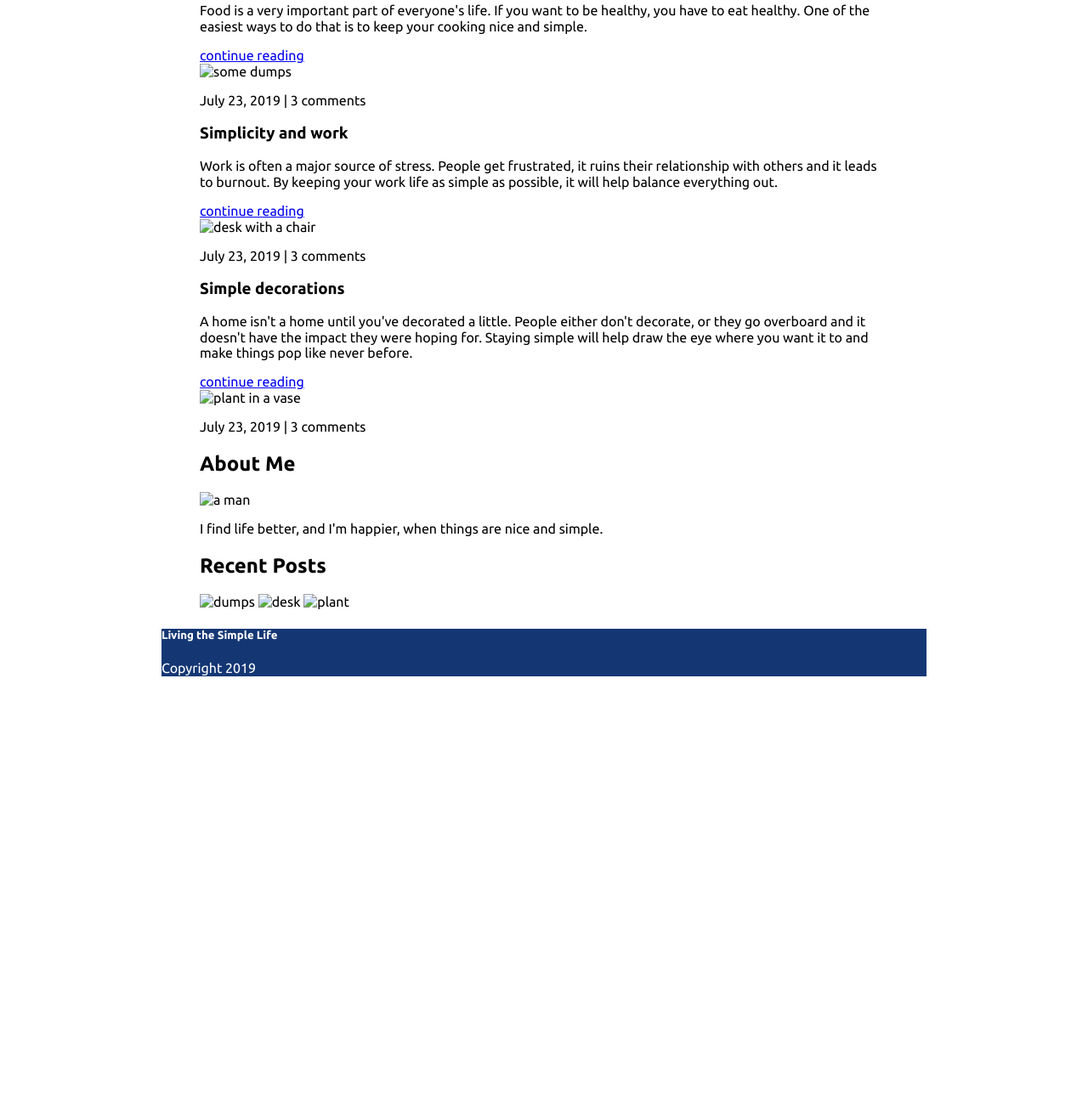
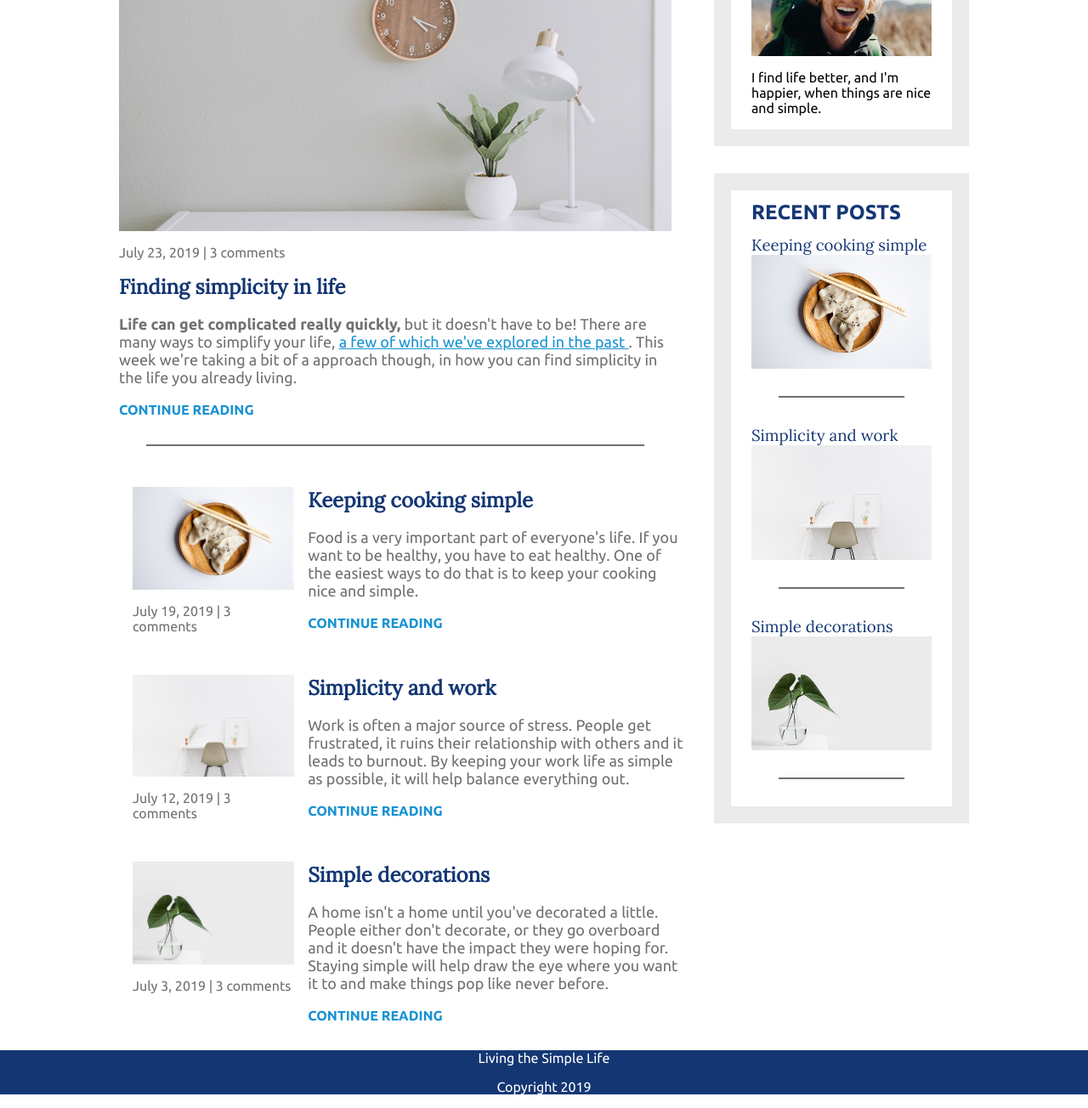
Before and after one commit to medhatnar/css-pages, a plain HTML site: page index.html in a window 1280 px wide. Shown: the part 376-1680 px from the top of the page at 85% size. Before the commit the page ends 1188 px from the top, so only its background shows below. Drawn offline with Linux system fonts and the light colour scheme.

Commit message:
first pass solo

```diff
--- a/css/styles.css
+++ b/css/styles.css
@@ -1,12 +1,29 @@
-/*  Fonts
------
-font-family: 'Lora', serif;
-font-family: 'Ubuntu', sans-serif;
-*/
-
 body {
 	margin: 0;
 	font-family: 'Ubuntu', sans-serif;
+}
+
+img {
+	width: 100%;
+}
+
+a:link {
+	color: #1792d2;
+}
+
+a:hover,
+a:focus {
+	color: #143774;
+}
+
+a:visited {
+    color: #1792d2;
+}
+
+footer {
+    text-align: center;
+    color:white;
+    background:#143774;
 }
 
 /* =================
@@ -21,11 +38,50 @@ h1 {
 	margin: 0;
 }
 
+h2 {
+	font-family: 'Lora', serif;
+	font-size: 1.5rem;
+	color: #143774;
+	margin: 0;
+}
+
+span {
+	font-weight: 700;
+}
+
+.article-body {
+	color: #707070;
+	font-size: 1.125rem;
+}
+
+.article-info {
+	color: #707070;
+	font-weight: 400;
+}
+
+.article-read-more {
+	text-decoration: none;
+	font-size: 1rem;
+	font-weight: 700;
+}
+
 .subtitle {
 	font-weight: 700;
 	color: #1792d2;
 	font-size: 1rem;
 	margin: 0;
+}
+
+.widget-title {
+    font-family: 'Ubuntu', sans-serif;
+    margin: .5em 0;
+}
+
+.widget-recent-post-title {
+    margin: 0;
+	font-family: 'Lora', serif;
+	font-weight: 400;
+	color: #143774;
 }
 
 /* =================
@@ -34,7 +90,7 @@ Layout
 
 .container {
 	width: 90%;
-	max-width: 900px;
+	max-width: 1000px;
 	margin: 0 auto;
 }
 
@@ -45,7 +101,8 @@ Layout
 
 header {
 	background: #f8f8f8;
-	padding: 2em 0;
+	padding: 4em 0;
+	margin-bottom: 3rem;
 }
 
 @media (max-width: 675px) {
@@ -58,9 +115,55 @@ header {
 	}
 }
 
-footer {
-    background: #143774;
-    color: #FFFFFF;
+.container-main {
+    display:flex;
+    justify-content: space-between;
+}
+
+/* main */
+
+main {
+    width:65%;
+}
+
+.main-border {
+    margin: 2em;
+    border: 1px solid #707070;
+}
+
+.article-recent {
+    width: 100%;
+    padding: 1em;
+    display:flex;
+    flex-direction: row-reverse;
+}
+
+.article-recent-main {
+    width: 70%;
+    margin-left: 1em;
+}
+
+.article-recent-secondary {
+    width: 30%;
+}
+
+/* sidebar */
+
+.sidebar {
+    display:flex;
+    flex-direction: column;
+	width: 30%;
+}
+
+.sidebar-widget {
+    padding:0 1.5em;
+    margin-bottom: 2em;
+    border: 20px solid #EBEBEB;
+}
+
+.side-border {
+    margin: 2em;
+    border: 1px solid #707070;
 }
 
 /* navigation */
@@ -89,7 +192,7 @@ nav a:focus {
 }
 
 .current-page {
-	border-bottom: 1px solid #707070;
+	border-bottom: 2px solid #707070;
 }
 
 .current-page:hover {
--- a/index.html
+++ b/index.html
@@ -1,6 +1,5 @@
 <html>
 	<head>
-		<link rel="stylesheet" href="normalize.css" />
 		<link
 			href="https://fonts.googleapis.com/css?family=Lora|Ubuntu:400,700&display=swap"
 			rel="stylesheet"
@@ -24,101 +23,143 @@
 			</div>
 			<!-- / .container -->
 		</header>
-		<div class="container container-content">
-			<div class="container container-posts">
-				<div class="featured-post">
+
+		<div class="container container-main">
+			<main role="main">
+				<article class="article-featured">
 					<img
-						src="#"
-						alt="a desk with a plant and lamp on it and a wooden clock above it"
+						src="img/life.jpg"
+						alt="simple white desk on a white wall with a plant on the far right side"
+						class="article-image"
 					/>
-					<p class="date-and-comments">July 23, 2019 | 3 comments</p>
-					<h3>Finding simplicity in life</h3>
-					<p>
-						<span>Life can get complicated really quickly,</span> but it doesn't
-						have to be! There are many ways to simplify your life,
-						<a href="#"> a few of which we've explored in the past </a>. This
-						week we're taking a bit of a approach though, in how you can find
-						simplicity in the life you already living.
+					<p class="article-info">July 23, 2019 | 3 comments</p>
+
+					<h2 class="article-title">Finding simplicity in life</h2>
+
+					<p class="article-body">
+						<span>
+							Life can get complicated really quickly,
+						</span>
+						but it doesn't have to be! There are many ways to simplify your
+						life,
+						<a href="artkour.com"> a few of which we've explored in the past </a
+						>. This week we're taking a bit of a approach though, in how you can
+						find simplicity in the life you already living.
 					</p>
-					<a class="continue-reading" href="#">continue reading</a>
-				</div>
-				<div class="post">
-					<div class="description">
-						<h3>Keeping cooking simple</h3>
-						<p>
+					<a href="artkour.com" class="article-read-more">CONTINUE READING</a>
+				</article>
+				<!-- border -->
+				<div class="main-border"></div>
+				<!-- border -->
+				<article class="article-recent">
+					<div class="article-recent-main">
+						<h2 class="article-title">Keeping cooking simple</h2>
+						<p class="article-body">
 							Food is a very important part of everyone's life. If you want to
 							be healthy, you have to eat healthy. One of the easiest ways to do
 							that is to keep your cooking nice and simple.
 						</p>
-						<a class="continue-reading" href="#">continue reading</a>
+						<a href="artkour.com" class="article-read-more">CONTINUE READING</a>
 					</div>
-					<!-- description -->
-					<div class="img-date-comments">
-						<img src="#" alt="some dumps" class="thumbnail" />
-						<p class="date-and-comments">July 23, 2019 | 3 comments</p>
+					<div class="article-recent-secondary">
+						<img
+							src="img/food.jpg"
+							alt="two dumplings on a wood plate with chopsticks"
+							class="article-image"
+						/>
+						<p class="article-info">July 19, 2019 | 3 comments</p>
 					</div>
-					<!-- thumbnail -->
-				</div>
-				<!-- post -->
-				<div class="post">
-					<div class="description">
-						<h3>Simplicity and work</h3>
-						<p>
+				</article>
+
+				<article class="article-recent">
+					<div class="article-recent-main">
+						<h2 class="article-title">Simplicity and work</h2>
+						<p class="article-body">
 							Work is often a major source of stress. People get frustrated, it
 							ruins their relationship with others and it leads to burnout. By
 							keeping your work life as simple as possible, it will help balance
 							everything out.
 						</p>
-						<a class="continue-reading" href="#">continue reading</a>
+						<a href="#" class="article-read-more">CONTINUE READING</a>
 					</div>
-					<!-- description -->
-					<div class="img-date-comments">
-						<img src="#" alt="desk with a chair" class="thumbnail" />
-						<p class="date-and-comments">July 23, 2019 | 3 comments</p>
+					<div class="article-recent-secondary">
+						<img
+							src="img/work.jpg"
+							alt="a chair white chair at a white desk on a white wall"
+							class="article-image"
+						/>
+						<p class="article-info">July 12, 2019 | 3 comments</p>
 					</div>
-					<!-- thumbnail -->
-				</div>
-				<!-- post -->
-				<div class="post">
-					<div class="description">
-						<h3>Simple decorations</h3>
-						<p>
+				</article>
+
+				<article class="article-recent">
+					<div class="article-recent-main">
+						<h2 class="article-title">Simple decorations</h2>
+						<p class="article-body">
 							A home isn't a home until you've decorated a little. People either
 							don't decorate, or they go overboard and it doesn't have the
 							impact they were hoping for. Staying simple will help draw the eye
 							where you want it to and make things pop like never before.
 						</p>
-						<a class="continue-reading" href="#">continue reading</a>
+						<a href="#" class="article-read-more">CONTINUE READING</a>
 					</div>
-					<!-- description -->
-					<div class="img-date-comments">
-						<img src="#" alt="plant in a vase" class="thumbnail" />
-						<p class="date-and-comments">July 23, 2019 | 3 comments</p>
+					<div class="article-recent-secondary">
+						<img
+							src="img/deco.jpg"
+							alt="a green plant in a clear, round vase with water in it"
+							class="article-image"
+						/>
+						<p class="article-info">July 3, 2019 | 3 comments</p>
 					</div>
-					<!-- thumbnail -->
-				</div>
-				<!-- post -->
-			</div>
-			<div class="container container-sidepanel">
-				<div class="about-me">
-					<h2>About Me</h2>
-					<img src="artkour.com" alt="a man" />
-					<p>
+				</article>
+			</main>
+
+			<aside class="sidebar">
+				<div class="sidebar-widget">
+					<h2 class="widget-title">ABOUT ME</h2>
+					<img src="img/about-me.jpg" alt="john doe" class="widget-image" />
+					<p class="widget-body">
 						I find life better, and I'm happier, when things are nice and
 						simple.
 					</p>
 				</div>
-				<div class="recent-posts">
-					<h2>Recent Posts</h2>
-					<img src="#" alt="dumps" class="side-thumbnail" />
-					<img src="#" alt="desk" class="side-thumbnail" />
-					<img src="#" alt="plant" class="side-thumbnail" />
+
+				<div class="sidebar-widget">
+					<h2 class="widget-title">RECENT POSTS</h2>
+					<div class="widget-recent-post">
+						<h3 class="widget-recent-post-title">Keeping cooking simple</h3>
+						<img
+							src="img/food.jpg"
+							alt="two dumplings on a wood plate with chopsticks"
+							class="widget-image"
+						/>
+						<div class="side-border"></div>
+					</div>
+					<div class="widget-recent-post">
+						<h3 class="widget-recent-post-title">Simplicity and work</h3>
+						<img
+							src="img/work.jpg"
+							alt="a chair white chair at a white desk on a white wall"
+							class="widget-image"
+						/>
+						<div class="side-border"></div>
+					</div>
+					<div class="widget-recent-post">
+						<h3 class="widget-recent-post-title">Simple decorations</h3>
+						<img
+							src="img/deco.jpg"
+							alt="a green plant in a clear, round vase with water in it"
+							class="widget-image"
+						/>
+						<div class="side-border"></div>
+					</div>
 				</div>
-			</div>
-			<footer>
-				<h5>Living the Simple Life</h5>
-				<p>Copyright 2019</p>
-			</footer>
+			</aside>
 		</div>
+
+		<footer>
+			<p>Living the Simple Life</p>
+			<p>Copyright 2019</p>
+		</footer>
 	</body>
 </html>
```
Also changed, not shown: 1 other file.
